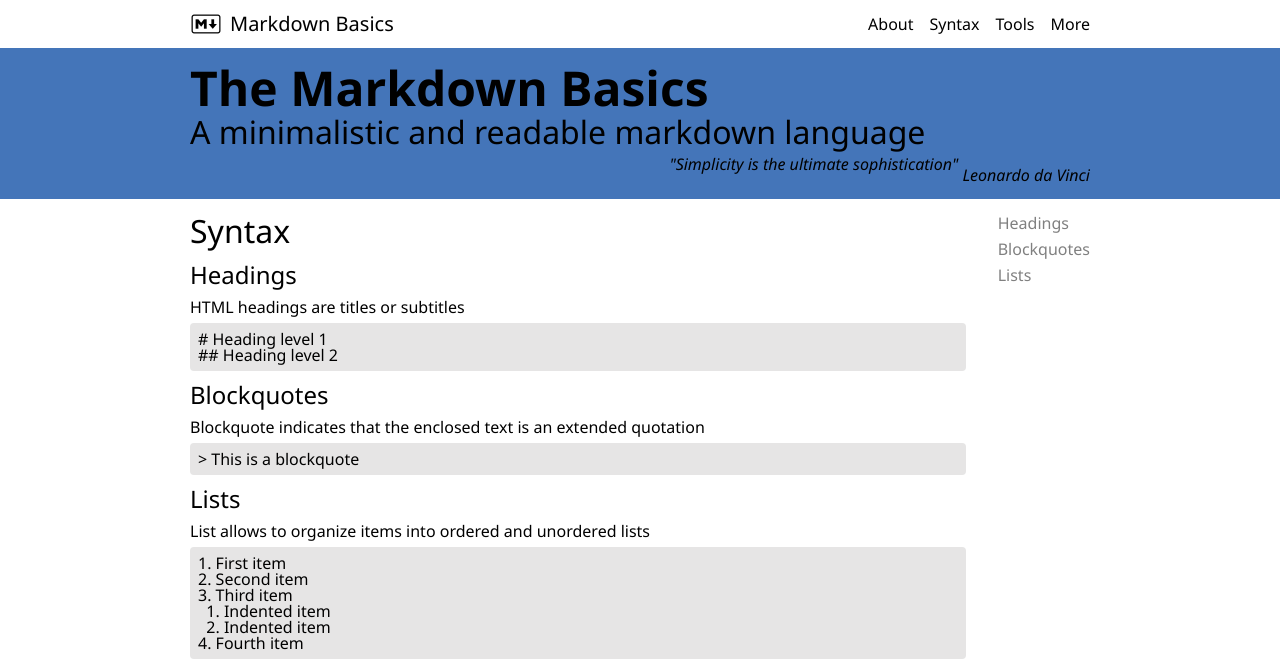
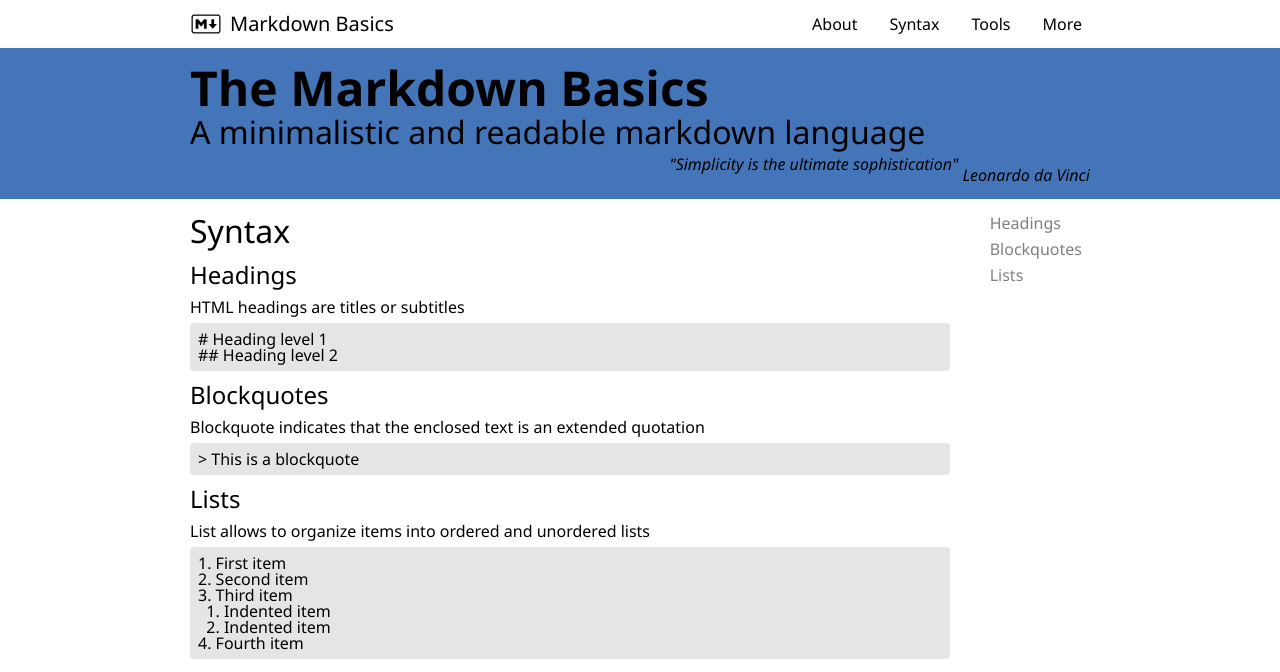
Before and after one commit to tigeet/web, a website: page index.html in a window 1280 px wide. Shown: the top 672 px of the page. Drawn offline with Linux system fonts and the light colour scheme.

Commit message:
fix: edited link appearance

```diff
--- a/index.html
+++ b/index.html
@@ -29,16 +29,16 @@
 
           <section class="nav_links">
             <a href="/about.html" class="nav_link link">
-              <p>About</p>
+              About
             </a>
             <a href="/syntax.html" class="nav_link link">
-              <p>Syntax</p>
+              Syntax
             </a>
             <a href="/tools.html" class="nav_link link">
-              <p>Tools</p>
+              Tools
             </a>
             <a href="/more.html" class="nav_link link">
-              <p>More</p>
+              More
             </a>
           </section>
         </div>
--- a/resources/css/global.css
+++ b/resources/css/global.css
@@ -8,6 +8,7 @@ p,
 sub,
 sup,
 span,
+a,
 cite,
 code {
   line-height: 1;
@@ -46,12 +47,7 @@ h6 {
   font-size: 1.25em;
 }
 
-p {
+p,
+a {
   font-size: 1em;
 }
-
-.link {
-  text-decoration: none;
-  cursor: pointer;
-  color: inherit;
-}
--- a/resources/css/reset.css
+++ b/resources/css/reset.css
@@ -96,3 +96,7 @@ nav,
 section {
   display: block;
 }
+
+* {
+  box-sizing: border-box;
+}
--- a/resources/css/style.css
+++ b/resources/css/style.css
@@ -6,7 +6,6 @@
   --color-text: #000000;
 }
 
-/* 3e6091 */
 html {
   overflow-x: hidden;
 }
@@ -14,6 +13,24 @@ html {
 .wrapper {
   width: 100%;
   max-width: 70%;
+}
+
+.link {
+  padding: 4px 8px;
+  border-radius: 4px;
+  background-color: transparent;
+  transition: background-color 300ms ease;
+  text-decoration: none;
+  cursor: pointer;
+  color: inherit;
+}
+.link:hover {
+  background-color: #7c698317;
+}
+
+.link.link-active {
+  color: var(--color-accent);
+  font-weight: 500;
 }
 @media screen and (min-width: 576px) {
   .wrapper {
@@ -156,7 +173,6 @@ main {
       top: 16px;
       flex: 0 0 auto;
       & ul {
-        gap: 8px;
         list-style: none;
         & li {
           margin-bottom: 8px;
@@ -222,6 +238,10 @@ footer {
         }
       }
 
+      #footer-nav__metric {
+        visibility: hidden;
+      }
+
       & .footer-nav__col {
         & .footer__logo {
           font-size: 1.25em;
```
